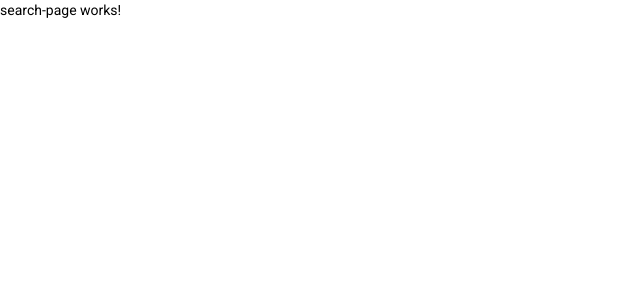
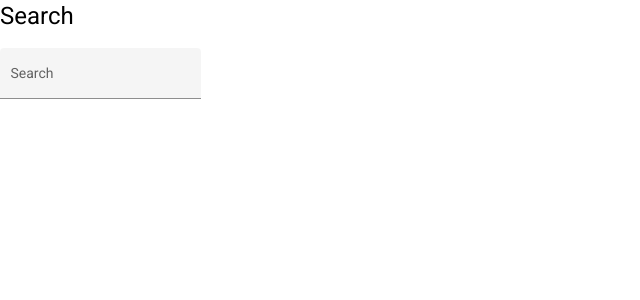
Before and after one commit to karan-kabir/why-donate-frontend, an Angular app: page /search in a window 1280 px wide. Shown: the top 300 px of the page, without its empty margins (0-640 px from the left). Built offline with nearby package versions, Linux system fonts and the light colour scheme.

Commit message:
feat: Search Component (wip)

```diff
--- a/src/app/search-page/search-page.component.html
+++ b/src/app/search-page/search-page.component.html
@@ -1 +1,25 @@
-<p>search-page works!</p>
+<h1>Search</h1>
+<!-- <input type="search" class="mat-elevation-z2" [mdAutocomplete]="auto" [formControl]="searchControl">
+    <div class="spacer"></div>
+
+    <mat-autocomplete #auto="mdAutocomplete" class="mat-elevation-z2">
+      <md-option *ngFor="let item of filteredResults$ | async" [value]="item">
+        <span [innerHTML]="item | bold:searchControl.value"></span>
+      </md-option>
+    </mat-autocomplete> -->
+
+
+
+<form>
+    <mat-form-field appearance="fill">
+        <mat-label>Search</mat-label>
+        <input type="text" placeholder="Pick one" aria-label="Number" matInput [formControl]="searchControl"
+            [matAutocomplete]="auto">
+        <mat-autocomplete autoActiveFirstOption #auto="matAutocomplete">
+            <mat-option *ngFor="let option of filteredResults$ | async" [value]="item">
+                <!-- {{option}} -->
+                <span [innerHTML]="item | bold:searchControl.value"></span>
+            </mat-option>
+        </mat-autocomplete>
+    </mat-form-field>
+</form>
--- a/src/app/search-page/search-page.component.ts
+++ b/src/app/search-page/search-page.component.ts
@@ -1,5 +1,10 @@
 import { Component, OnInit } from '@angular/core';
+import { FormControl } from '@angular/forms';
+import { map, Observable, startWith } from 'rxjs';
+// import { SAMPLE_RESULTS } from './sample-results';
 
+import 'rxjs/add/operator/startWith';
+import 'rxjs/add/operator/map';
 @Component({
   selector: 'app-search-page',
   templateUrl: './search-page.component.html',
@@ -7,9 +12,27 @@ import { Component, OnInit } from '@angular/core';
 })
 export class SearchPageComponent implements OnInit {
 
-  constructor() { }
+  searchControl: FormControl;
+
+  filteredResults$: Observable<string[]>;
+
+  // results = SAMPLE_RESULTS;
+  results = []
+
+  constructor() {
+    this.searchControl = new FormControl('');
+    this.filteredResults$ = this.searchControl.valueChanges.pipe(
+      startWith(null),
+      (map((val: any) => this.filterResults(val))),
+      (map((val: any) => val.slice(0, 4)))
+    );
+  }
 
   ngOnInit(): void {
   }
 
+  private filterResults(val: string): string[] {
+    return val ? this.results.filter((v: any) => v.toLowerCase().indexOf(val.toLowerCase()) === 0) : [];
+  }
+
 }
```
Also changed, not shown: src/app/app.module.ts (+7 -1 lines).
